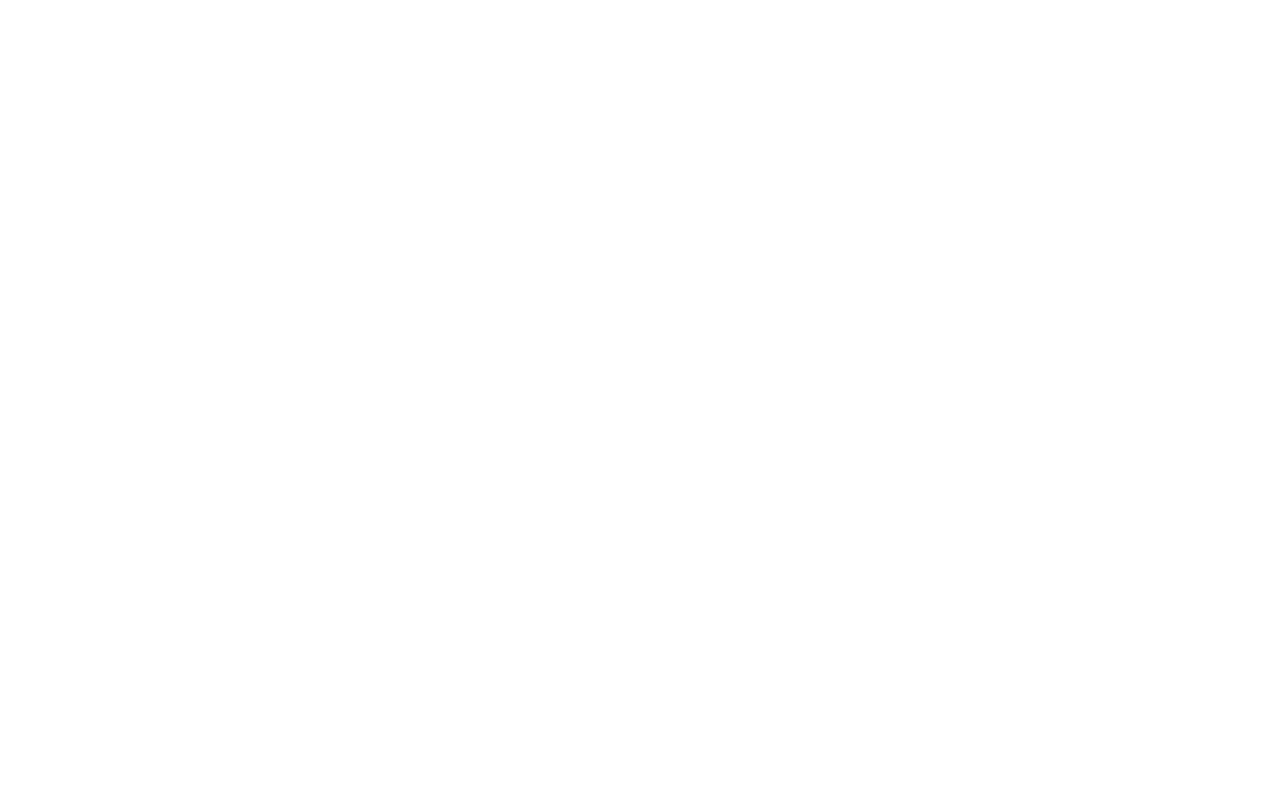
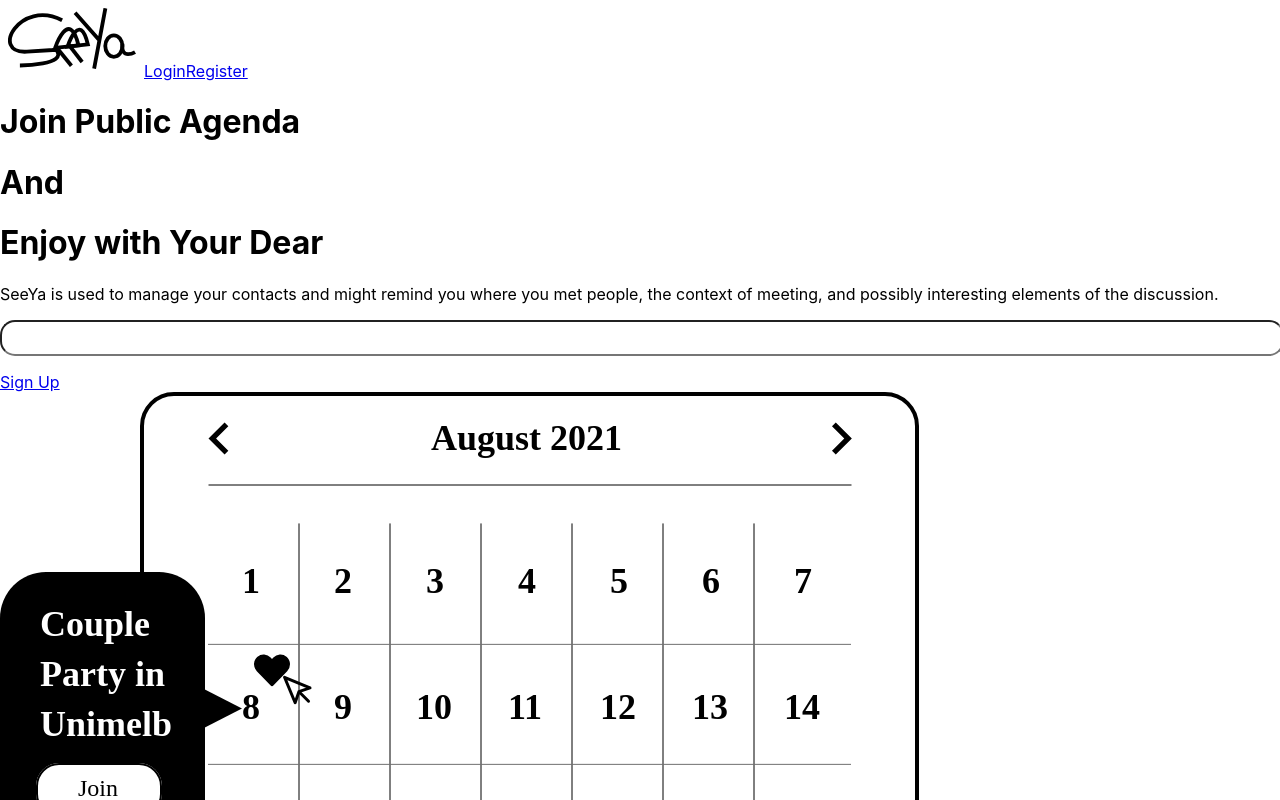
Before and after one commit to mintaohu/COMP30022_IT_Project_Neuromancer, a React (Create React App) app in the folder seeya/: page / in a window 1280 px wide. Shown: the top 800 px of the page. Built offline with nearby package versions, Linux system fonts and the light colour scheme.

Commit message:
homepage component code without css files

```diff
--- a/seeya/src/App.js
+++ b/seeya/src/App.js
@@ -4,6 +4,7 @@
 //Import pages
 import Register from '../src/pages/register';
 import Login from "./pages/login.js";
+import Homepage from "./pages/homepage.js"
 
 
 function App() {
@@ -11,6 +12,11 @@
   return (
     <Router>
       <Switch>
+        {/* homepage */}
+        <Route exact path="/">
+          <Homepage />
+        </Route>
+
         {/* register page */}
         <Route exact path="/register">
           <Register />
--- /dev/null
+++ b/seeya/src/components/homepage/homepageBody.js
@@ -0,0 +1,23 @@
+import { NavLink} from "react-router-dom";
+import rightImg from "../../images/yanni/calendar-image.svg"
+
+function HomepageBody(){
+    return(
+        <div className="homepageBody">
+            <div className = "leftSide">
+                <h1>Join Public Agenda</h1>
+                <h1>And</h1>
+                <h1>Enjoy with Your Dear</h1>
+                <p className="webIntro">SeeYa is used to manage your contacts and might remind you where you met people,
+                    the context of meeting, and possibly interesting elements of the discussion.</p>
+                <div>
+                    <input type="text" name="username" id="username" className="registerInput" />
+                    <NavLink to="/register" className="jumpToRegisterPage">Sign Up</NavLink>
+                </div>
+            </div>
+            <img src={rightImg} alt="displaying calendar" className="calendarImg"></img>
+        </div>
+    )
+}
+
+export default HomepageBody;
--- /dev/null
+++ b/seeya/src/components/homepage/homepageHeader.js
@@ -0,0 +1,18 @@
+import logo from '../../images/yanni/seeya-logo.svg'
+import { NavLink} from "react-router-dom";
+
+function HomepageHeader() {
+
+    return (
+
+        <div className = "homepageHeader" >
+            <img src = { logo } className = "logo" alt = "seeya" ></img>
+            <NavLink to="/login" className = "headerButton">Login</NavLink>
+            <NavLink to="/register" className = "headerButton">Register</NavLink>
+        </div>
+
+    );
+}
+
+
+export default HomepageHeader;
--- /dev/null
+++ b/seeya/src/pages/homepage.js
@@ -0,0 +1,12 @@
+import HomepageHeader from '../components/homepage/homepageHeader.js'
+import HomepageBody from '../components/homepage/homepageBody.js'
+import '../css/register.css'
+
+function Homepage(){
+    return (
+        <div className="homePage">
+            <HomepageHeader />
+            <HomepageBody />
+        </div>
+    )
+} export default Homepage;
```
Also changed, not shown: seeya/src/images/yanni/Homepage-background.svg (added), seeya/src/images/yanni/calendar-image.svg (added).
